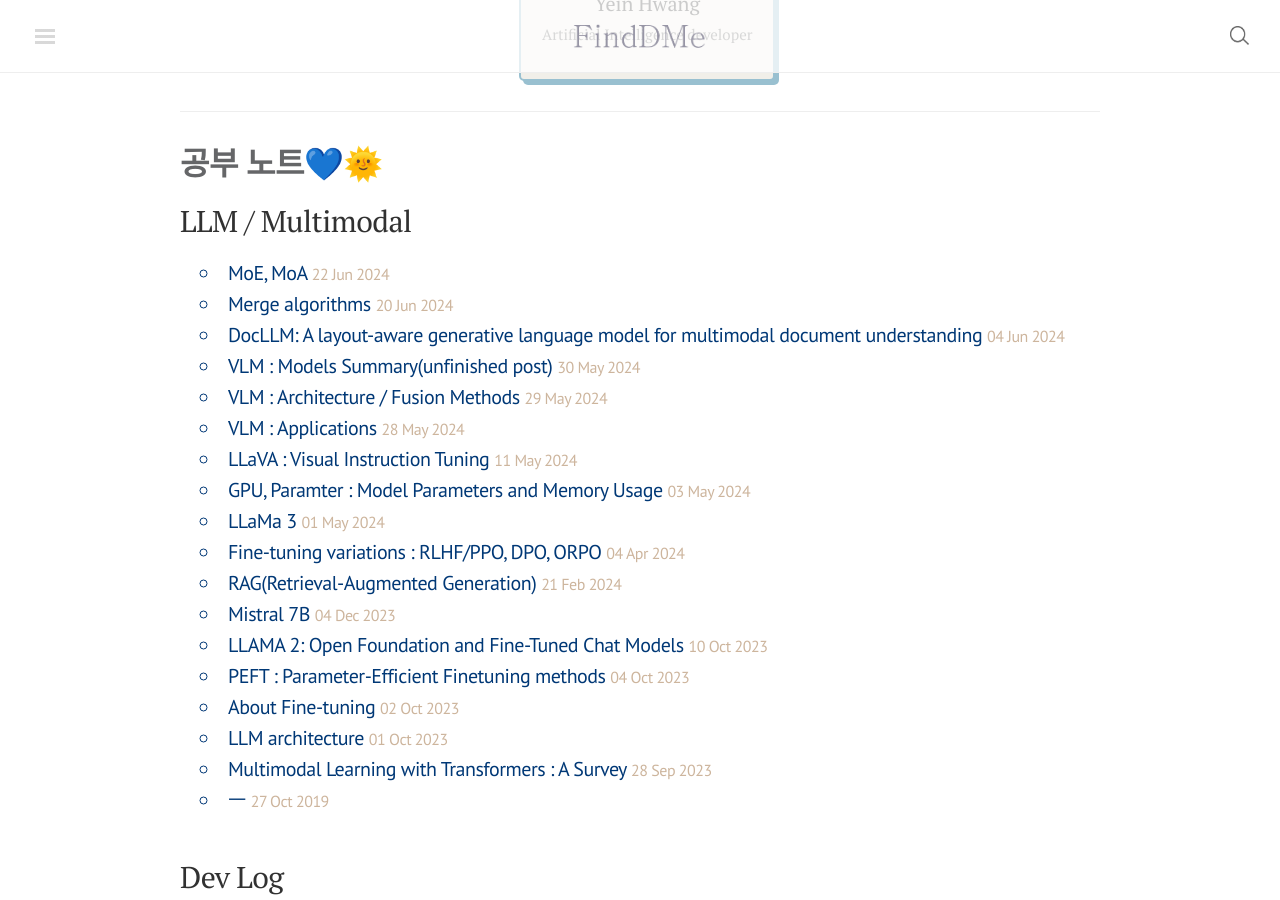
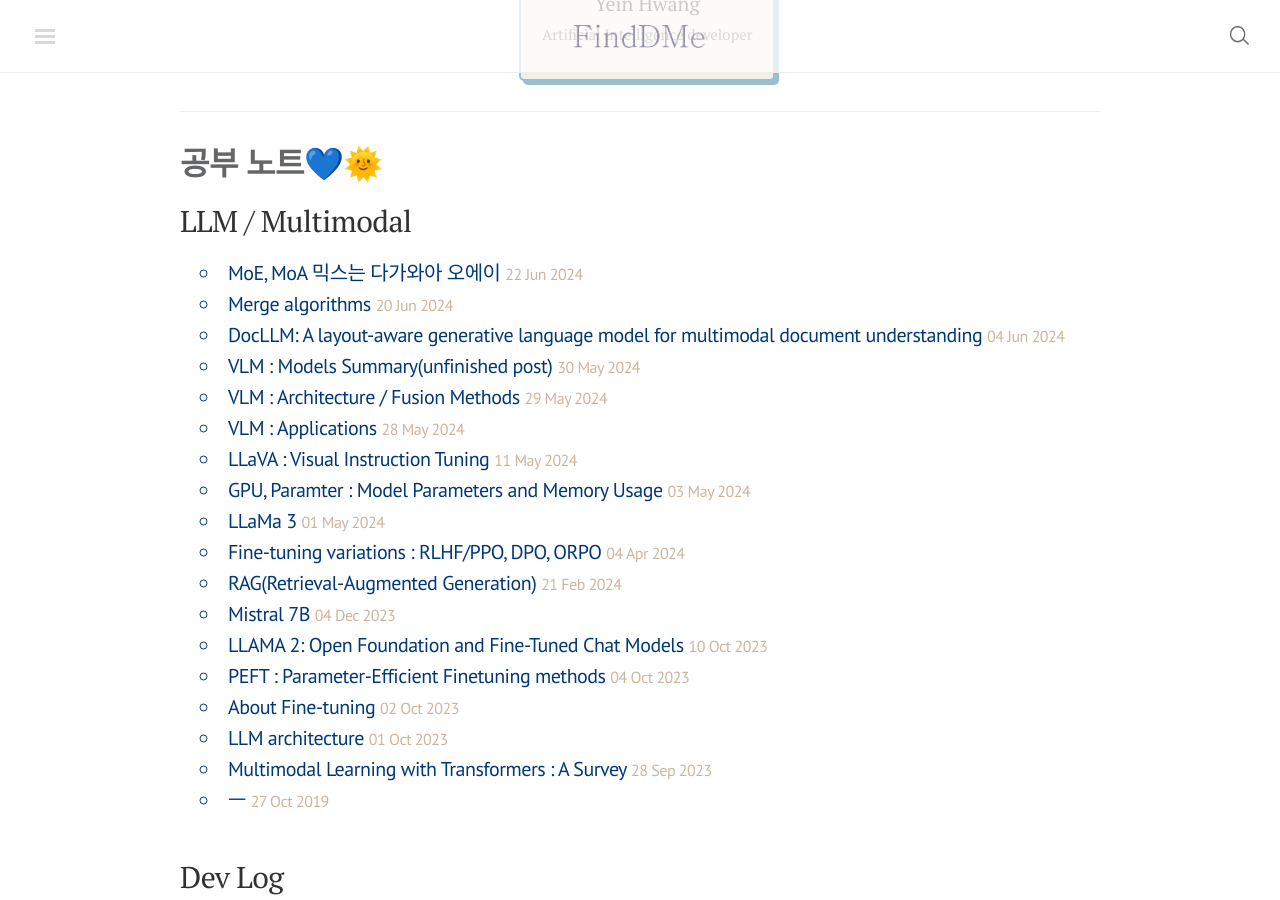
Before and after one commit to finddme/finddme.github.io, a Jekyll site: the page built from index.html, in a window 1280 px wide and 900 px high, scrolled down 379 px. Built offline with Jekyll 4.4.1, drawn with Linux system fonts in a browser that asks for light colours; nearby versions of some CDN libraries; comment, search, counter and statistics services are not loaded.

Commit message:
Update 2024-06-22-merge2.md

```diff
--- a/_posts/2024-06-22-merge2.md
+++ b/_posts/2024-06-22-merge2.md
@@ -1,5 +1,5 @@
 ---
-title: "MoE, MoA"
+title: "MoE, MoA 믹스는 다가와아 오에이"
 category: LLM / Multimodal
 tag: Multimodal
 ---
```
